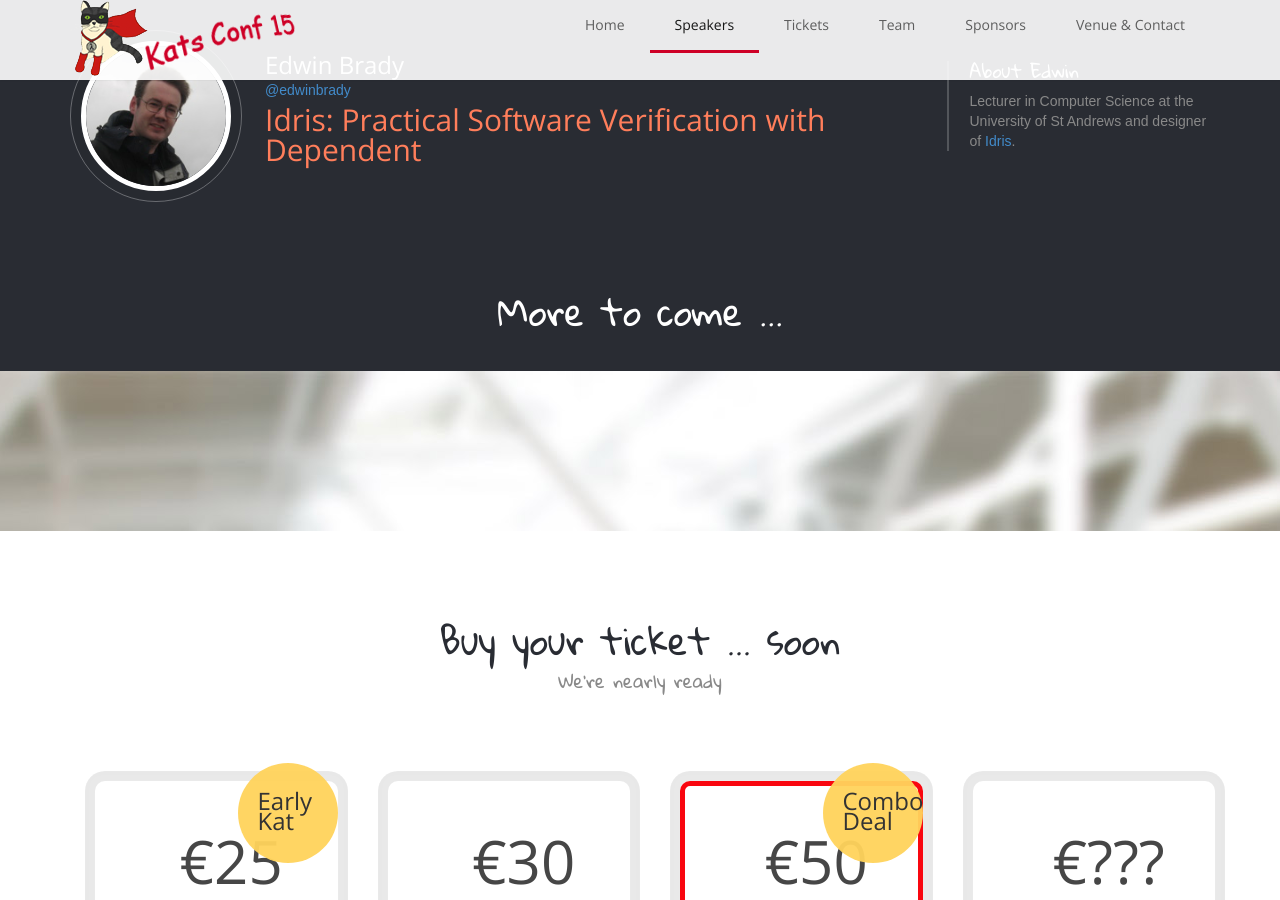
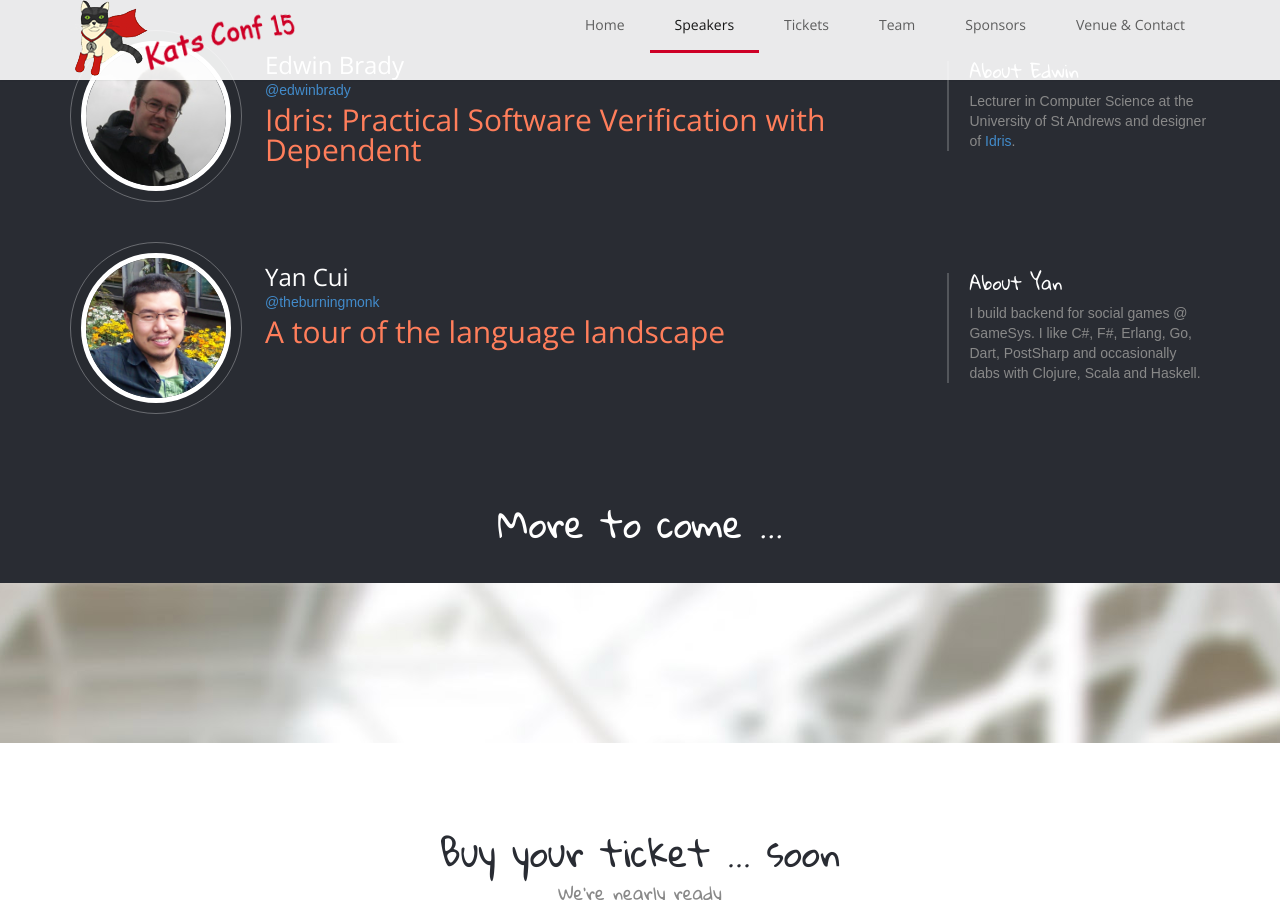
Before and after one commit to trcooke/trcooke.github.io, a Jekyll site: the page katsconf15/index.html, which Jekyll copies as it is, in a window 1280 px wide and 900 px high, scrolled down 2669 px. Built offline with Jekyll 4.4.1, drawn with Linux system fonts in a browser that asks for light colours; nearby versions of some CDN libraries; library files that are not in the unit come from our copies.

Commit message:
Added Yan as speaker. Reordered sponsor list.

```diff
--- a/katsconf15/index.html
+++ b/katsconf15/index.html
@@ -430,6 +430,35 @@
 
                                 <p>
                                     Lecturer in Computer Science at the University of St Andrews and designer of <a href="http://www.idris-lang.org/" target="_blank">Idris</a>.
+                                </p>
+                            </div><!-- /.about -->
+                        </div><!-- /.col-md-3 -->
+                    </div><!-- /.speaker -->
+
+                    <div class="row speaker">
+                        <div class="col-sm-2">
+                            <div class="outer-border item">
+                                <div class="middle-border">
+                                    <img src="assets/pictures/yan.png" class="img-circle inner-border">
+                                </div>
+                            </div>
+                        </div><!-- /.col-md-2 -->
+
+                        <div class="col-sm-7">
+                            <p class="name">Yan Cui</p>
+                            <p class="company"><a href="https://twitter.com/theburningmonk" target="_blank">@theburningmonk</a></p>
+                            <p class="talk-title">A tour of the language landscape</p>
+                            <p class="time"><!-- <span class="time-start">08:00</span> - 08:45 --></p>
+                        </div><!-- /.col-md-7 -->
+
+                        <hr>
+
+                        <div class="col-sm-3">
+                            <div class="about">
+                                <h4>About Yan</h4>
+
+                                <p>
+                                    I build backend for social games @ GameSys. I like C#, F#, Erlang, Go, Dart, PostSharp and occasionally dabs with Clojure, Scala and Haskell.
                                 </p>
                             </div><!-- /.about -->
                         </div><!-- /.col-md-3 -->
@@ -727,12 +756,13 @@
             </div><!-- /.row -->
                         <h3>Sponsors</h3>
             <div class="row" >
+
                 <div class="col-sm-4 col-xs-4 center">
-                    <a href="https://www.intercom.io/"><img class="our-partners-logo" src="assets/pictures/intercom-logo_large.png" alt=""></a>
+                    <a href="http://instil.co/"><img class="our-partners-logo" src="assets/pictures/instil.png" alt=""></a>
                 </div><!-- /.span3 -->
 
                 <div class="col-sm-4 col-xs-4 center">
-                    <a href="http://instil.co/"><img class="our-partners-logo" src="assets/pictures/instil.png" alt=""></a>
+                    <a href="https://www.intercom.io/"><img class="our-partners-logo" src="assets/pictures/intercom-logo_large.png" alt=""></a>
                 </div><!-- /.span3 -->
 
                 <div class="col-sm-4 col-xs-4 center">
```
Also changed, not shown: other parts of katsconf15/index.html (+1 -1 lines), katsconf15/assets/pictures/yan.png (added).
